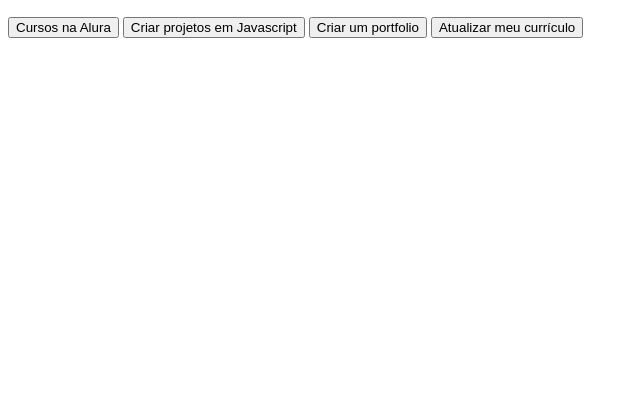
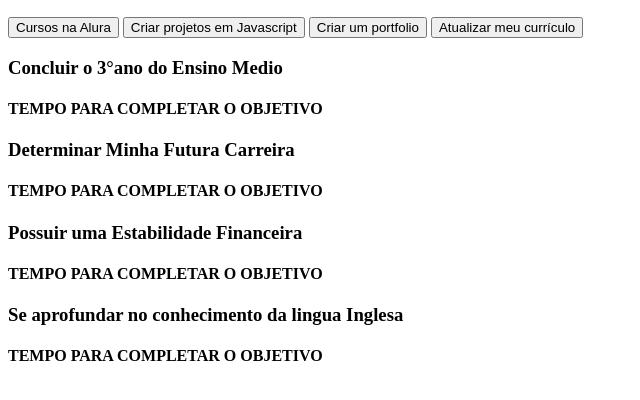
Before and after one commit to juniorgural/projeto-de-vida-, a plain HTML site: page index.html in a window 1280 px wide. Shown: the part 50-450 px from the top of the page, without its empty margins (0-640 px from the left). Drawn offline with Linux system fonts and the light colour scheme.

Commit message:
metas adicionadas

```diff
--- a/index.html
+++ b/index.html
@@ -1,5 +1,6 @@
 <!DOCTYPE html>
 <html lang="pt-br">
+
 <head>
 <meta charset="UTF-8" />
 <meta name="viewport" content="width=device-width, initial-scale=1.0" />
@@ -10,12 +11,34 @@
 <body>
 <section class="conteudo-principal">
 <h2 class="titulo-principal">Meus Objetivos do ano<span>_</span></h2>
+<div class="conteudo">
 <div class="botoes">
 <button class="botao">Cursos na Alura</button>
 <button class="botao">Criar projetos em Javascript</button>
 <button class="botao">Criar um portfolio</button>
 <button class="botao">Atualizar meu currículo</button>
 </div>
+<div class="abas-textos">
+</div class="aba-conteudo ativo">
+<h3 class="aba-conteudo-titulo-principal"> Concluir o 3°ano do Ensino Medio</h3>
+<h4 class="aba-conteudo-titulo-secundario">TEMPO PARA COMPLETAR O OBJETIVO </h4>
+    </div>
+</div class="aba-conteudo ativo">
+<h3 class="aba-conteudo-titulo-principal"> Determinar Minha Futura Carreira</h3>
+<h4 class="aba-conteudo-titulo-secundario">TEMPO PARA COMPLETAR O OBJETIVO </h4>
+    </div>
+</div class="aba-conteudo ativo">
+<h3 class="aba-conteudo-titulo-principal"> Possuir uma Estabilidade Financeira</h3>
+<h4 class="aba-conteudo-titulo-secundario">TEMPO PARA COMPLETAR O OBJETIVO </h4>
+    </div>
+</div class="aba-conteudo ativo">
+<h3 class="aba-conteudo-titulo-principal"> Se aprofundar no conhecimento da lingua Inglesa</h3>
+<h4 class="aba-conteudo-titulo-secundario">TEMPO PARA COMPLETAR O OBJETIVO </h4>
+    </div>
+</div>
+</div>
 </section>
+<Script SRC="main.js"></Script>
 </body>
+
 </html>
```
